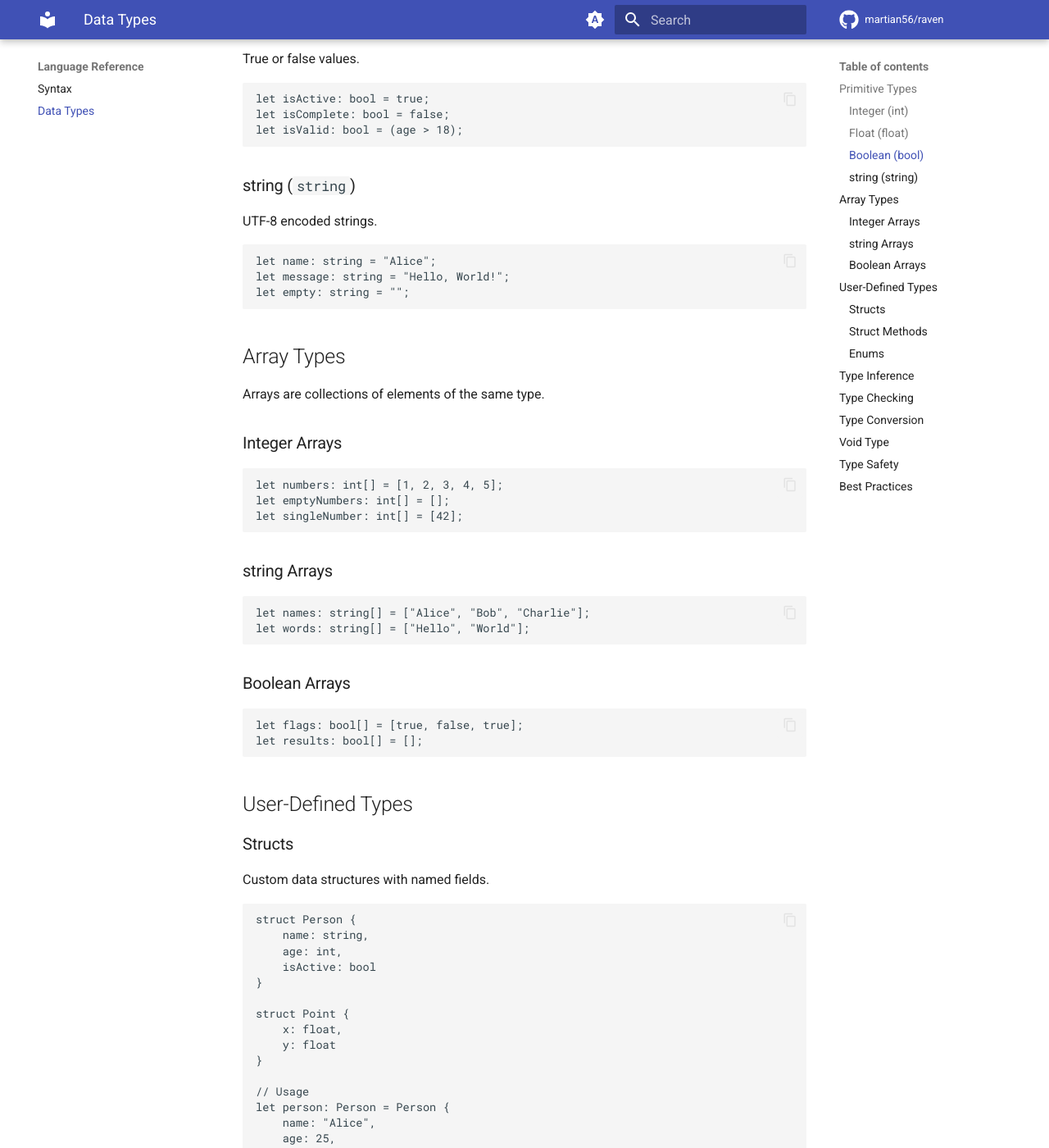
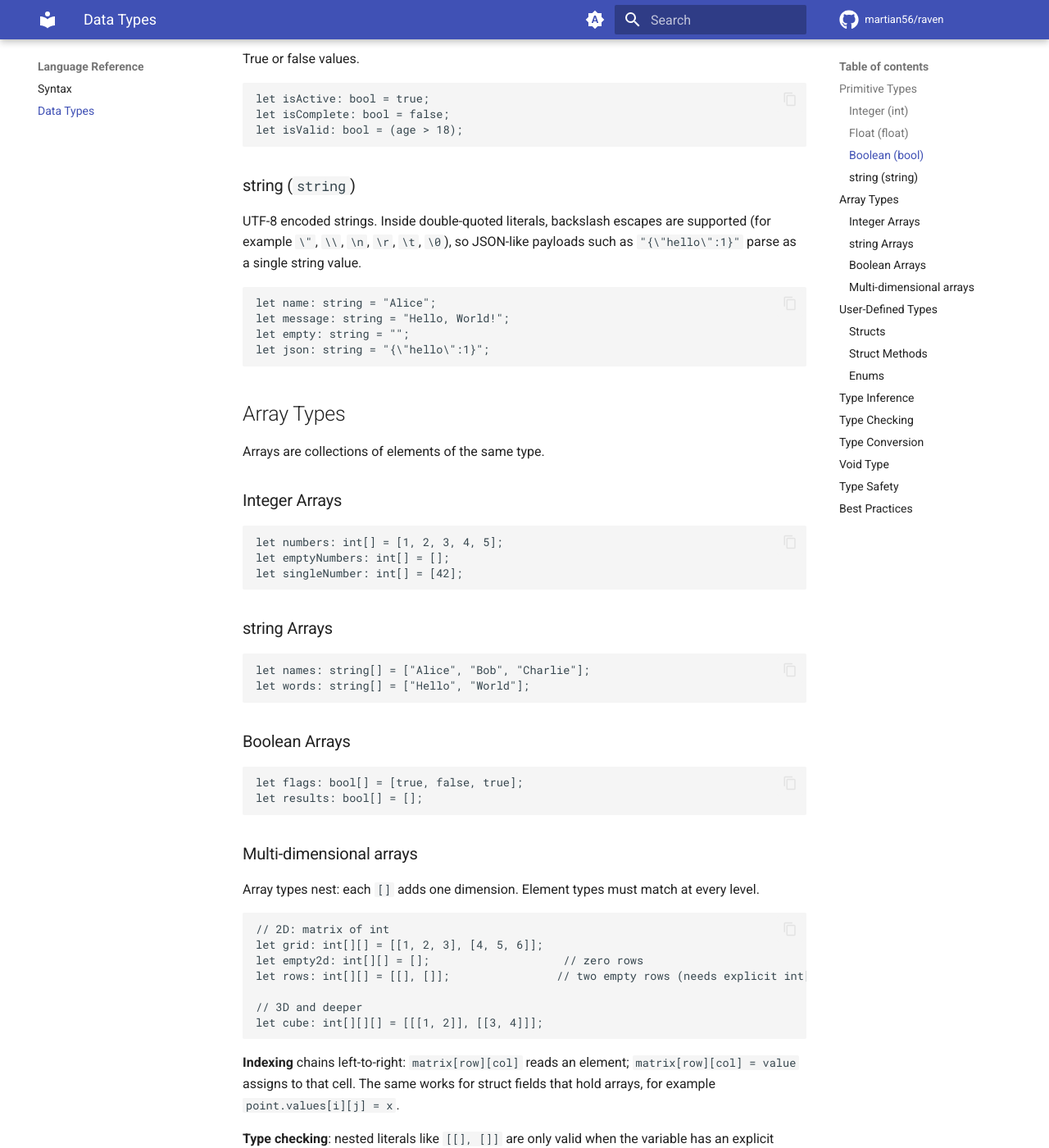
Before and after one commit to martian56/raven, an MkDocs documentation site: the page built from docs/language-reference/data-types.md, in a window 1280 px wide and 1400 px high, scrolled down 792 px. Shown: the whole window at 82% size. Built offline with MkDocs 1.6.1 and Material for MkDocs 9.7.7, drawn with Linux system fonts in a browser that asks for light colours; comment, search, counter and statistics services are not loaded; some of the changed text lies outside the part shown.

Commit message:
docs: update data types reference

````diff
--- a/docs/language-reference/data-types.md
+++ b/docs/language-reference/data-types.md
@@ -32,12 +32,13 @@ let isValid: bool = (age > 18);
 ```
 
 ### string (`string`)
-UTF-8 encoded strings.
+UTF-8 encoded strings. Inside double-quoted literals, backslash escapes are supported (for example `\"`, `\\`, `\n`, `\r`, `\t`, `\0`), so JSON-like payloads such as `"{\"hello\":1}"` parse as a single string value.
 
 ```raven
 let name: string = "Alice";
 let message: string = "Hello, World!";
 let empty: string = "";
+let json: string = "{\"hello\":1}";
 ```
 
 ## Array Types
@@ -62,6 +63,24 @@ let words: string[] = ["Hello", "World"];
 let flags: bool[] = [true, false, true];
 let results: bool[] = [];
 ```
+
+### Multi-dimensional arrays
+
+Array types nest: each `[]` adds one dimension. Element types must match at every level.
+
+```raven
+// 2D: matrix of int
+let grid: int[][] = [[1, 2, 3], [4, 5, 6]];
+let empty2d: int[][] = [];                    // zero rows
+let rows: int[][] = [[], []];                // two empty rows (needs explicit int[][])
+
+// 3D and deeper
+let cube: int[][][] = [[[1, 2]], [[3, 4]]];
+```
+
+**Indexing** chains left-to-right: `matrix[row][col]` reads an element; `matrix[row][col] = value` assigns to that cell. The same works for struct fields that hold arrays, for example `point.values[i][j] = x`.
+
+**Type checking**: nested literals like `[[], []]` are only valid when the variable has an explicit multi-dimensional type (for example `int[][]`), so the checker knows each inner `[]` is an `int[]`.
 
 ## User-Defined Types
 
````
